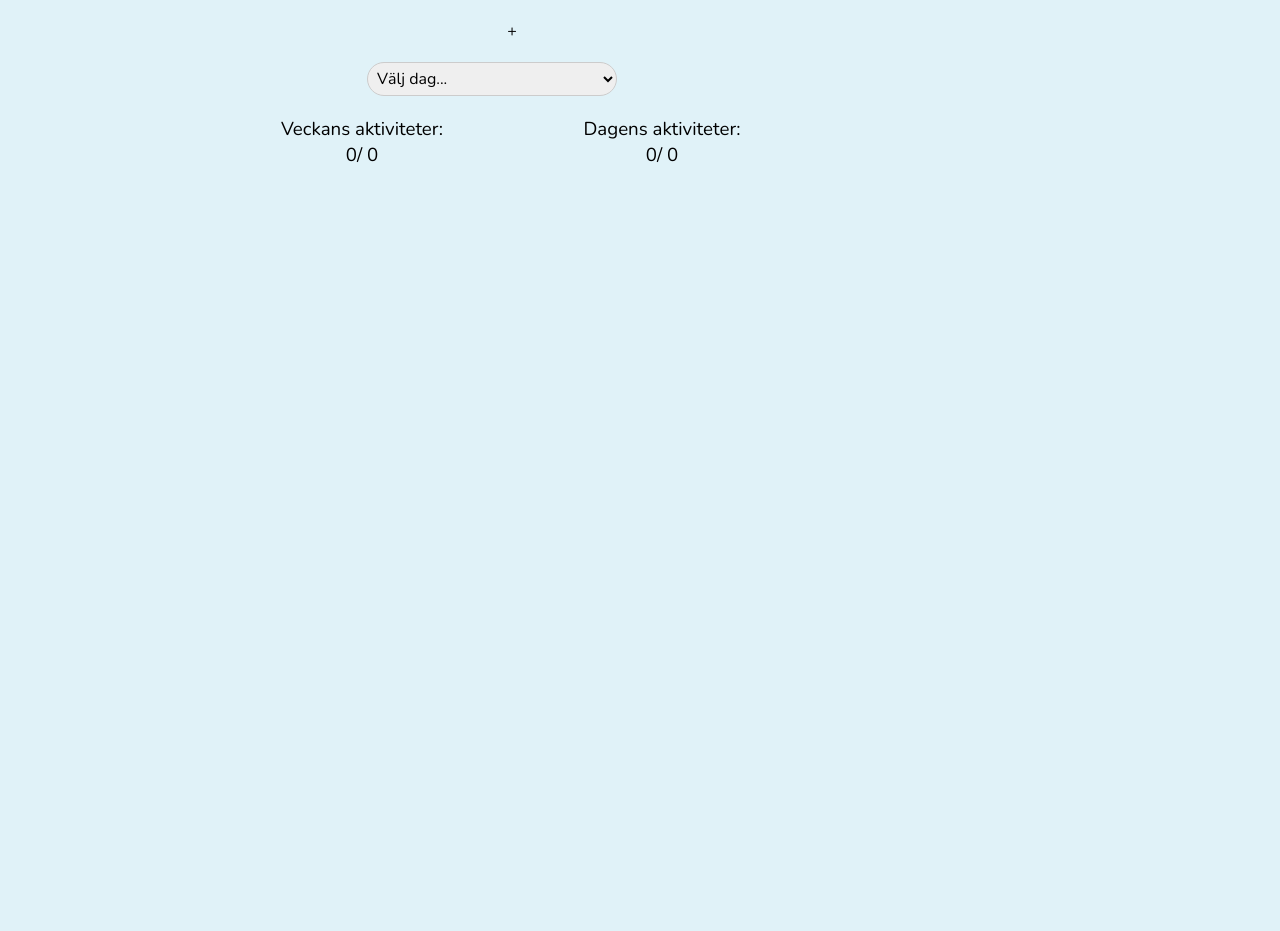
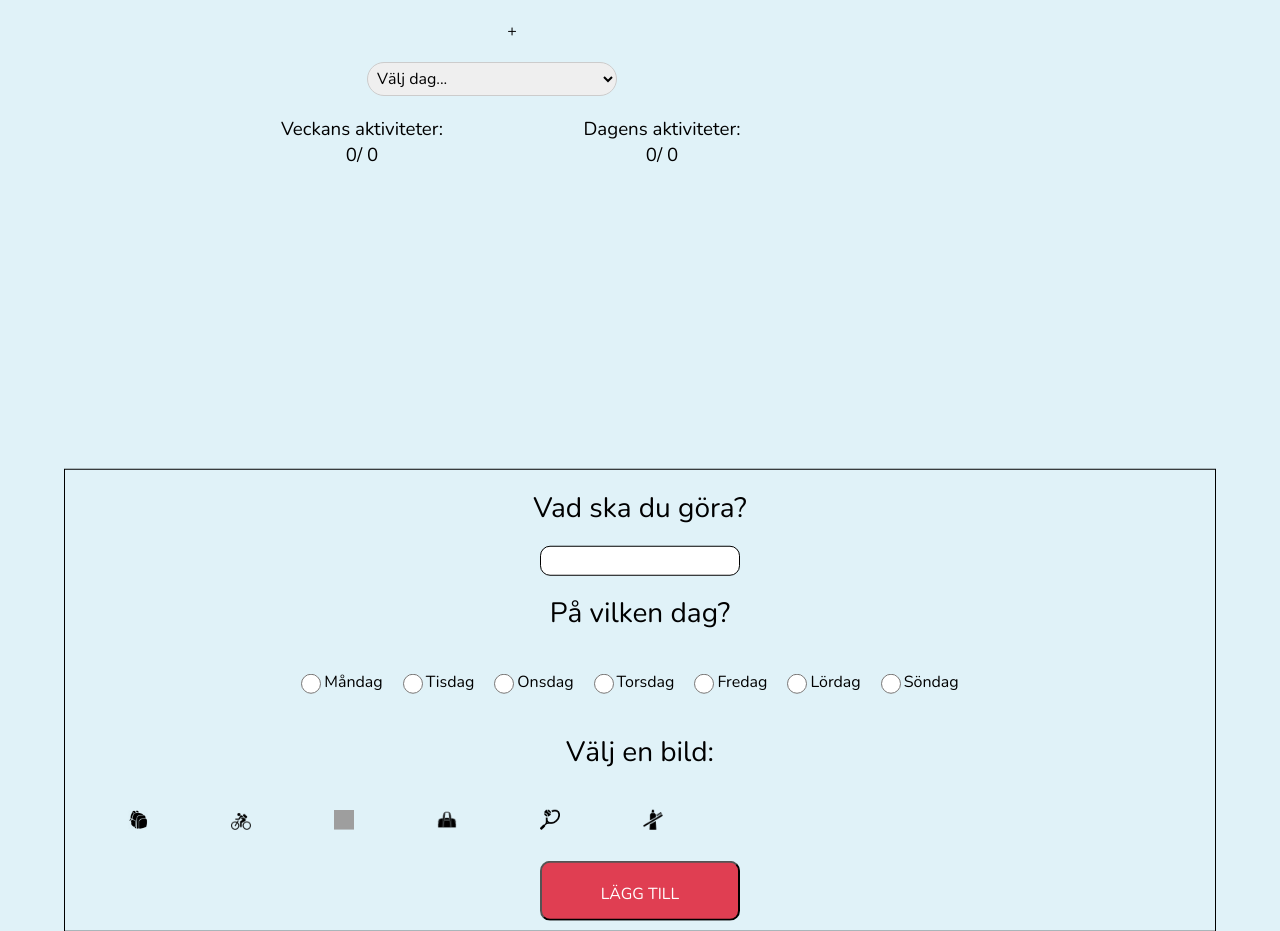
Before and after one commit to CissiWong/habit-tracker, a React app in the folder code/: page / in a window 1280 px wide. Before the commit the page ends 800 px from the top, so only its background shows below. Built offline with nearby package versions, Linux system fonts and the light colour scheme; grey boxes are pictures that could not be loaded.

Commit message:
center box

```diff
--- a/code/src/components/library/dayView.css
+++ b/code/src/components/library/dayView.css
@@ -1,16 +1,24 @@
+.add-task-wrapper {
+
+}
+
 .input-container {
   position: absolute;
   top: -100%;
-  margin-top: 60px;
+  margin-top: 300px;
   background-color: #e0f2f8;
   z-index: 1;
   border: solid 1px black;
   width: 90%;
+  top: 50%;
+  left: 50%;
+  transform: translate(-50%, -50%);
 }
 
 .add-task {
+  /* position: relative; */
+  display: block;
   position: relative;
-  display: block;
 }
 
 .toggle-input {
--- a/code/src/components/library/dayView.js
+++ b/code/src/components/library/dayView.js
@@ -69,7 +69,7 @@ class DayView extends React.Component {
       ))
     }
     return (
-      <div>
+      <div className="add-task-wrapper">
         <label htmlFor="add-task" className="add-task">
           <div className="open">+</div>
         </label>
--- a/code/src/index.css
+++ b/code/src/index.css
@@ -9,8 +9,7 @@ body {
   font-family: 'Nunito', sans-serif;
   text-align: center;
   background-color: #e0f2f8;
-  display: flex;
-  justify-content: center;
+
 }
 
 h1, h2, h3, h4, h5, h6, p {
```
